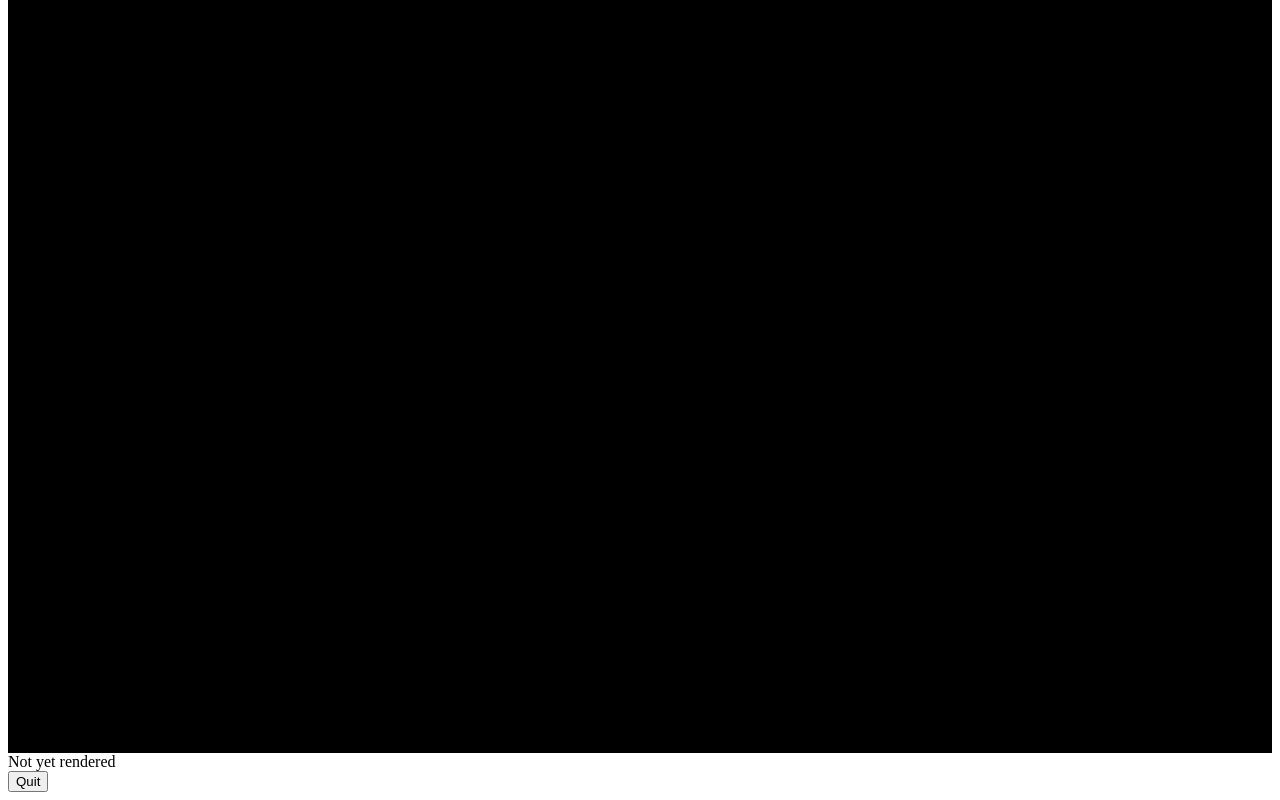
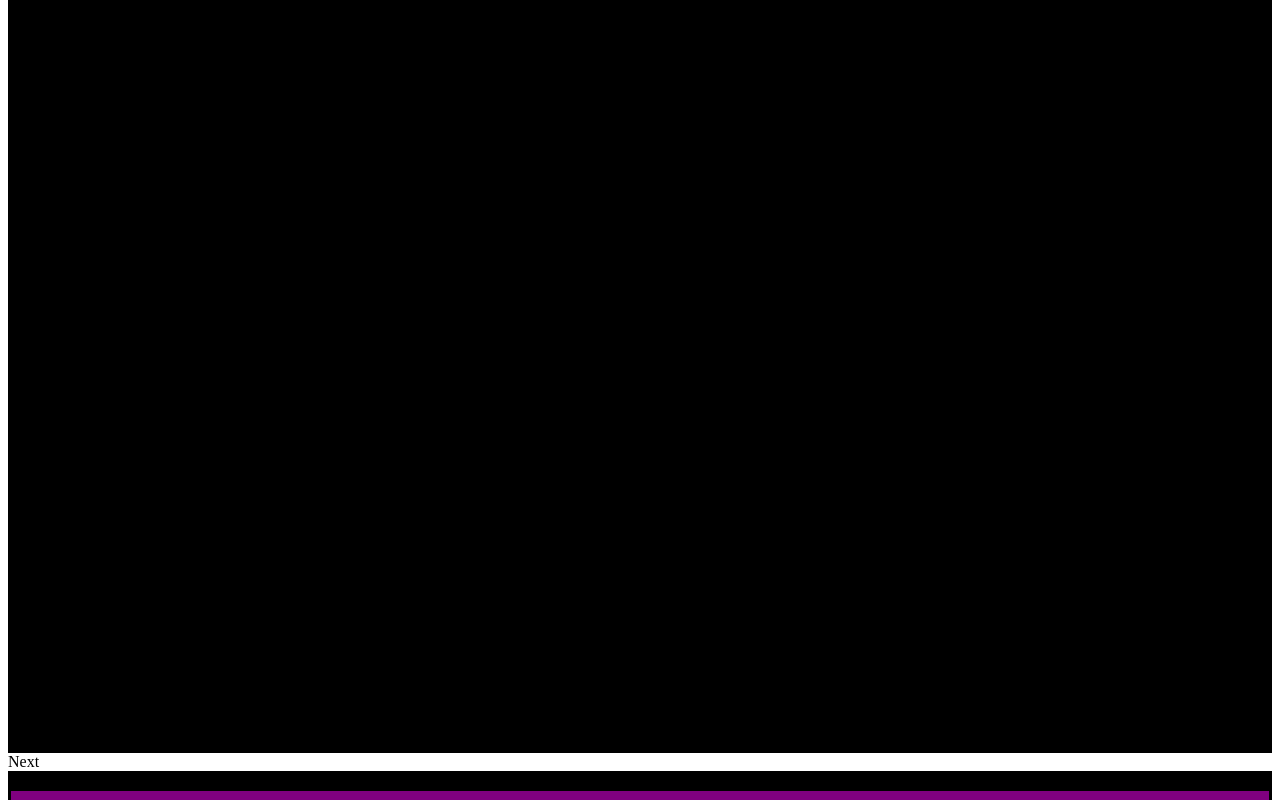
Before and after one commit to sulisulisulwan/tetris, a React app: page / in a window 1280 px wide. Both pictures are taken after a click on the button "Start". Shown: the part 4073-4873 px from the top of the page. Built offline with nearby package versions, Linux system fonts and the light colour scheme; the HTML template or start-up script is replaced by a standard one.

Commit message:
next queue functionality and styling

```diff
--- a/src/App.jsx
+++ b/src/App.jsx
@@ -90,7 +90,7 @@ class App extends React.Component {
   render() {
     return (
       <div>
-        <div className="game-title" onKeyDown={this.playerKeystrokeHandler}>Tetris</div>
+        <div className="game-title" onKeyDown={this.playerKeystrokeHandler}>Suli's Tetris</div>
         <div className="playfield-and-nextqueue">
           <PlayFieldGrid playFieldData={this.state.playField.slice(20)}/>
           <NextQueueDisplay nextQueueData={this.state.nextQueueData}/>
--- a/src/NextQueueDisplay.jsx
+++ b/src/NextQueueDisplay.jsx
@@ -1,25 +1,68 @@
 import React from "react";
+import NextTetriminoTile from './NextTetriminoTile.jsx'
 
-const NextQueueDisplay = ({ nextQueueData }) => {
+class NextQueueDisplay extends React.Component {
 
-  if (nextQueueData === null) {
-    return <div className="nextqueue-wrapper">Not yet rendered</div>
+  constructor(props) {
+    super(props)
+    this.OTetriminoGraphic = [
+      ['[_]', '[_]', '[_]'],
+      ['[_]', '[o]', '[o]'],
+      ['[_]', '[o]', '[o]']
+    ]
+    this.ITetriminoGraphic = [
+      ['[_]', '[_]', '[_]', '[_]'],
+      ['[i]', '[i]', '[i]', '[i]'],
+      ['[_]', '[_]', '[_]', '[_]'],
+      ['[_]', '[_]', '[_]', '[_]'],
+      ['[_]', '[_]', '[_]', '[_]']
+    ]
+    this.JTetriminoGraphic = [
+      ['[j]', '[_]', '[_]'],
+      ['[j]', '[j]', '[j]'],
+      ['[_]', '[_]', '[_]']
+    ]
+    this.LTetriminoGraphic = [
+      ['[_]', '[_]', '[l]'],
+      ['[l]', '[l]', '[l]'],
+      ['[_]', '[_]', '[_]']
+    ]
+    this.STetriminoGraphic = [
+      ['[_]', '[s]', '[s]'],
+      ['[s]', '[s]', '[_]'],
+      ['[_]', '[_]', '[_]']
+    ]
+    this.ZTetriminoGraphic = [
+      ['[z]', '[z]', '[_]'],
+      ['[_]', '[z]', '[z]'],
+      ['[_]', '[_]', '[_]']
+    ]
+    this.TTetriminoGraphic = [
+      ['[_]', '[t]', '[_]'],
+      ['[t]', '[t]', '[t]'],
+      ['[_]', '[_]', '[_]']
+    ]
   }
 
-  const nextQueueForDisplay = []
-  let curr = nextQueueData.peek().next
+  render () {
 
-  for (let i = 0; i < nextQueueData.length; i += 1) {
-    nextQueueForDisplay.push(curr.tetrimino.name)
-    curr = curr.next
+    const { nextQueueData } = this.props
+
+    if (nextQueueData === null) {
+      return <div className="nextqueue-wrapper">Not yet rendered</div>
+    }
+
+    return(
+      <div className="nextqueue-wrapper">
+        <div className="text-next">Next</div>
+        {nextQueueData.map((tetriminoName, i)=> {
+          const graphicGrid = this[`${tetriminoName}Graphic`]
+          return <NextTetriminoTile key={`${tetriminoName}-${i}`} graphicGrid={graphicGrid} tetriminoName={tetriminoName}/>
+
+        })}
+      </div>
+    )
   }
-
-  return(
-    <div className="nextqueue-wrapper">
-      <div className="text-next">Next</div>
-      {nextQueueForDisplay.map((tetriminoName, i)=> <div className="next-tetriminos" key={`${tetriminoName}-${i}`}>{tetriminoName}</div>)}
-    </div>
-  )
 }
 
 export default NextQueueDisplay
--- /dev/null
+++ b/src/NextTetriminoTile.jsx
@@ -0,0 +1,35 @@
+import React from 'react'
+
+const squareColors = new Map([
+  ['[i]','green'],
+  ['[t]','blue'],
+  ['[j]','red'],
+  ['[o]','yellow'],
+  ['[s]','orange'],
+  ['[t]','purple'],
+  ['[l]','cyan'],
+  ['[z]','white'],
+  ['[_]','black']
+])
+
+const NextTetriminoTile = ({ tetriminoName, graphicGrid }) => {
+
+
+
+  return (
+    <div className="next-tetrimino-tile">{graphicGrid.map((row, i) => {
+      return <div className="next-tetrimino-tile-row" key={`${tetriminoName}-${i}-row`}>{row.map((square, j) => {
+        const style = {
+          backgroundColor: squareColors.get(square),
+          color: squareColors.get(square),
+          borderStyle: 'solid',
+          borderColor: 'black',
+          fontSize: '10px',
+        }
+        return <div className="next-tetrimino-tile-square" key={`${tetriminoName}-${i}-${j}-square`} style={style}>{square}</div>
+      })}</div>
+    })}</div>
+  )
+}
+
+export default NextTetriminoTile
--- a/src/engine-phases/phases/Generation.js
+++ b/src/engine-phases/phases/Generation.js
@@ -14,6 +14,7 @@ export default class Generation extends BasePhase {
     console.log('>>> GENERATION PHASE')
     // Dequeue a new tetrimino and instantiate it.
     const tetriminoContext = this.nextQueue.dequeue()
+    const nextQueueData = this.nextQueue.queueToArray(5)
     const newTetrimino = TetriminoFactory.getTetrimino(tetriminoContext)
 
 
@@ -37,6 +38,7 @@ export default class Generation extends BasePhase {
 
     // Update state
     setState(prevState => ({
+      nextQueueData,
       playField,
       currentTetrimino: newTetrimino,
       currentGamePhase: 'falling',
--- a/src/next-queue/NextQueue.js
+++ b/src/next-queue/NextQueue.js
@@ -50,15 +50,31 @@ class QueueList {
 
   }
 
-  logQueue() {
+  queueToArray(length) {
+
+    let counter = Infinity
+    if (length) {
+      counter = length
+    }
 
     const queue = []
     let curr = this.head.next !== null ? this.head.next : this.head
 
     while (curr.next !== null) {
+      if (!counter) {
+        break
+      }
       queue.push(curr.tetrimino)
       curr = curr.next
+      counter -= 1
     }
+
+    return queue
+  }
+
+  logQueue(length) {
+
+    const queue = this.queueToArray(length)
 
     console.log(
       'QUEUE: ', queue,
@@ -93,6 +109,10 @@ export class NextQueue {
 
   }
 
+  queueToArray(length) {
+    return this.queue.queueToArray(length)
+  }
+
   dequeue() {
 
     if (this.virtualBag.getBagLength() === 0) {
```
Also changed, not shown: 1 other file (tests, documents, lock files or other folders).
